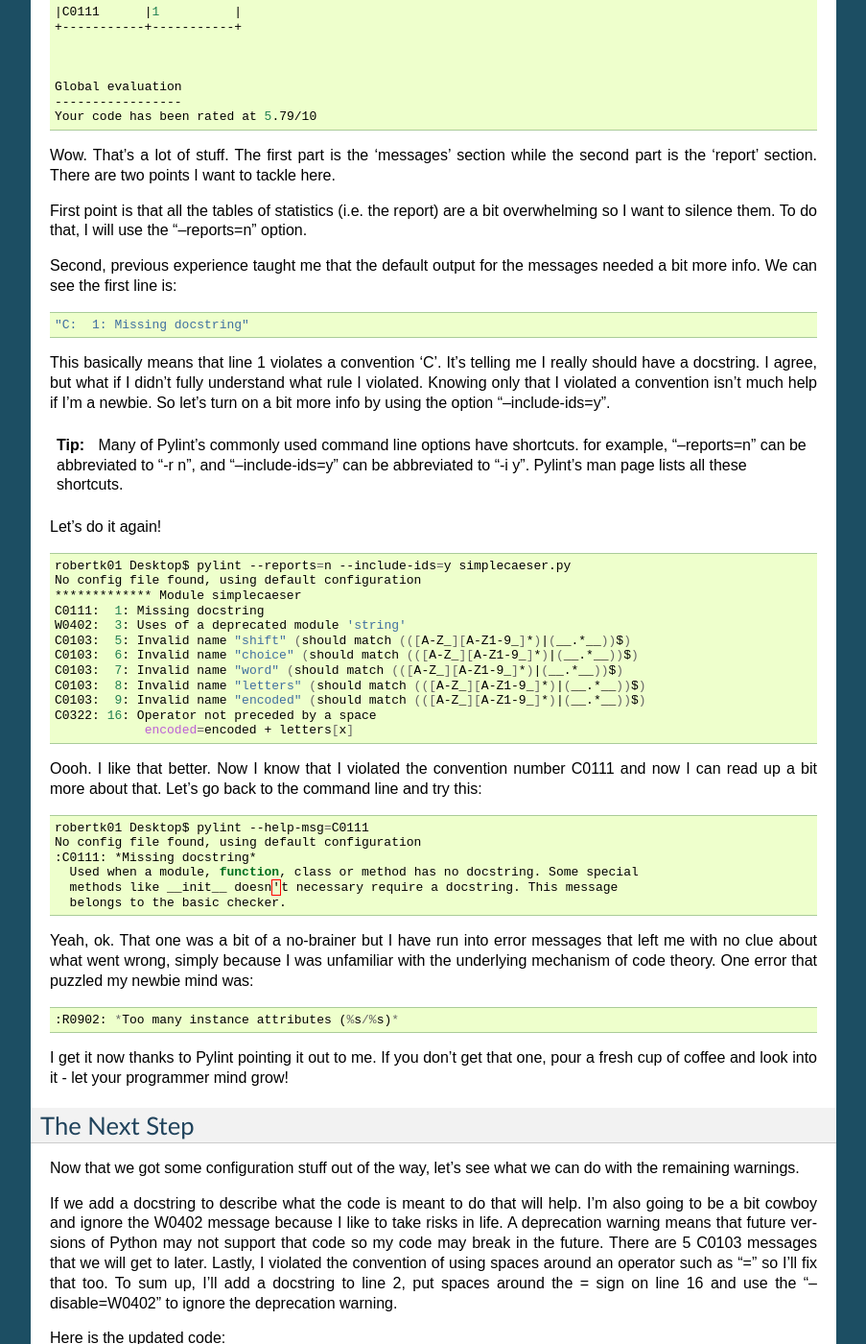
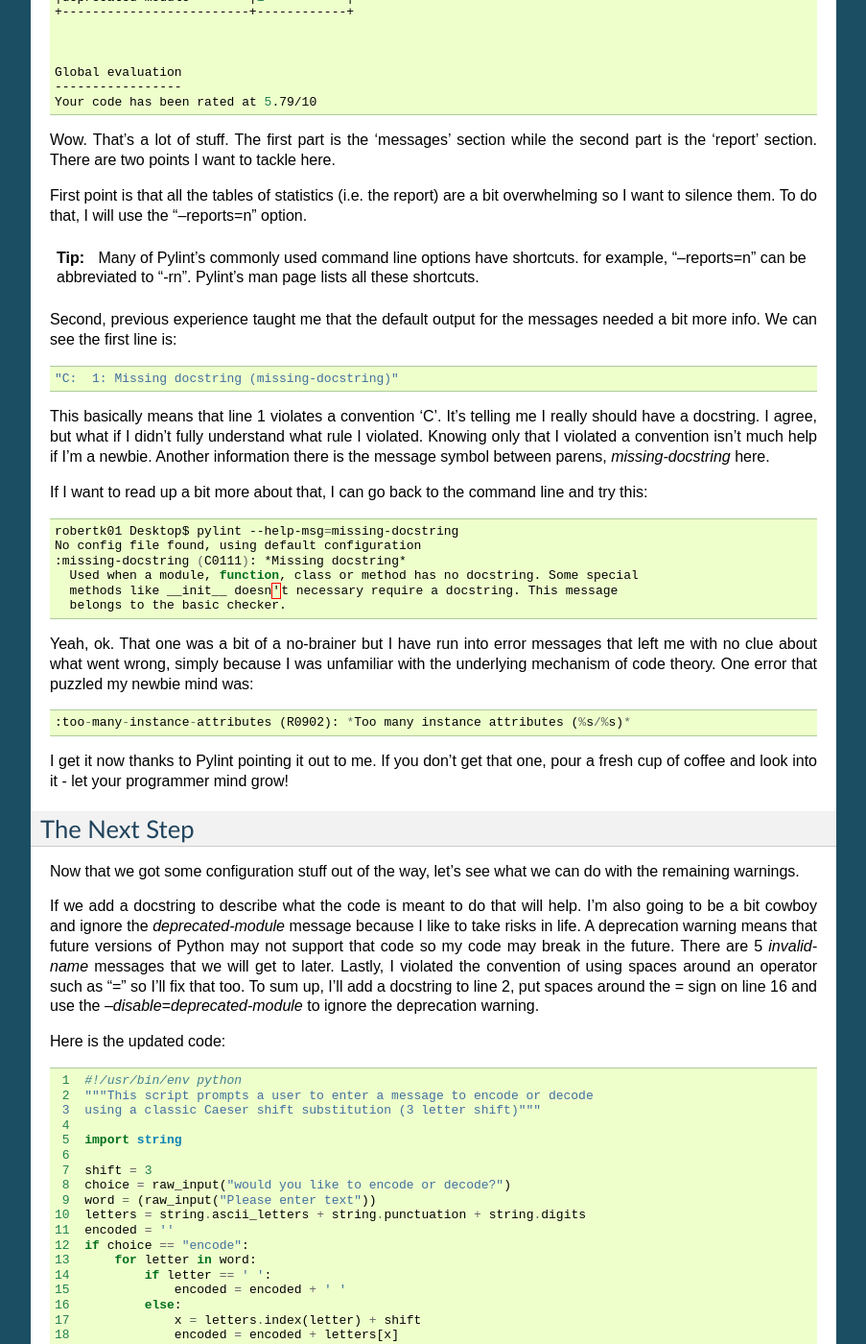
Before and after one commit to gurneyalex/pylint, a Sphinx documentation site: the page built from doc/tutorial.rst, in a window 1280 px wide and 1400 px high, scrolled down 3608 px. Shown: the whole window at 96% size, without its empty margins (198-1101 px from the left). Built offline with Sphinx 7.4.7, drawn with Linux system fonts in a browser that asks for light colours; pages that are not in the unit, such as notebooks, are missing from menus; some of the changed text lies outside the part shown.

Commit message:
[doc] update documentation outputs and options. Closes #66

```diff
--- a/doc/tutorial.rst
+++ b/doc/tutorial.rst
@@ -69,7 +69,6 @@
   Reports:
     --files-output=<y_or_n>
     --reports=<y_or_n>
-    --include-ids=<y_or_n>
     --output-format=<format>
 
 Also pay attention to the last bit of help output.  This gives you a hint of what
@@ -138,16 +137,16 @@
   robertk01 Desktop$ pylint simplecaeser.py
   No config file found, using default configuration
   ************* Module simplecaeser
-  C:  1: Missing docstring
-  W:  3: Uses of a deprecated module 'string'
-  C:  5: Invalid name "shift" (should match (([A-Z_][A-Z1-9_]*)|(__.*__))$)
-  C:  6: Invalid name "choice" (should match (([A-Z_][A-Z1-9_]*)|(__.*__))$)
-  C:  7: Invalid name "word" (should match (([A-Z_][A-Z1-9_]*)|(__.*__))$)
-  C:  8: Invalid name "letters" (should match (([A-Z_][A-Z1-9_]*)|(__.*__))$)
-  C:  9: Invalid name "encoded" (should match (([A-Z_][A-Z1-9_]*)|(__.*__))$)
-  C: 16: Operator not preceded by a space
-              encoded=encoded + letters[x]
-                   ^
+  C:  1, 0: Missing module docstring (missing-docstring)
+  W:  3, 0: Uses of a deprecated module 'string' (deprecated-module)
+  C:  5, 0: Invalid constant name "shift" (invalid-name)
+  C:  6, 0: Invalid constant name "choice" (invalid-name)
+  C:  7, 0: Invalid constant name "word" (invalid-name)
+  C:  8, 0: Invalid constant name "letters" (invalid-name)
+  C:  9, 0: Invalid constant name "encoded" (invalid-name)
+  C: 16,12: Operator not preceded by a space
+	      encoded=encoded + letters[x]
+		     ^ (no-space-before-operator)
 
 
   Report
@@ -221,17 +220,17 @@
   Messages
   --------
 
-  +-----------+-----------+
-  |message id |occurrences |
-  +===========+===========+
-  |C0103      |5          |
-  +-----------+-----------+
-  |W0402      |1          |
-  +-----------+-----------+
-  |C0322      |1          |
-  +-----------+-----------+
-  |C0111      |1          |
-  +-----------+-----------+
+  +-------------------------+------------+
+  |message id               |occurrences |
+  +=========================+============+
+  |invalid-name             |5           |
+  +-------------------------+------------+
+  |no-space-before-operator |1           |
+  +-------------------------+------------+
+  |missing-docstring        |1           |
+  +-------------------------+------------+
+  |deprecated-module        |1           |
+  +-------------------------+------------+
 
 
 
@@ -244,59 +243,42 @@
 second part is the 'report' section.  There are two points I want to tackle here.
 
 First point is that all the tables of statistics (i.e. the report) are a bit
-overwhelming so I want to silence them.  To do that, I will use the "--reports=n" option.
+overwhelming so I want to silence them.  To do that, I will use the
+"--reports=n" option.
+
+.. tip:: Many of Pylint's commonly used command line options have shortcuts.
+ for example, "--reports=n" can be abbreviated to "-rn". Pylint's man page lists
+ all these shortcuts.
 
 Second, previous experience taught me that the default output for the messages
 needed a bit more info.  We can see the first line is: ::
 
-  "C:  1: Missing docstring"
+  "C:  1: Missing docstring (missing-docstring)"
 
 This basically means that line 1 violates a convention 'C'.  It's telling me I
 really should have a docstring.  I agree, but what if I didn't fully understand
 what rule I violated.  Knowing only that I violated a convention isn't much help
-if I'm a newbie.  So let's turn on a bit more info by using the option
-"--include-ids=y".
+if I'm a newbie. Another information there is the message symbol between parens,
+`missing-docstring` here.
 
-.. tip:: Many of Pylint's commonly used command line options have shortcuts.
- for example, "--reports=n" can be abbreviated to "-r n", and "--include-ids=y"
- can be abbreviated to "-i y". Pylint's man page lists all these shortcuts.
-
-Let's do it again!
-
-.. sourcecode:: bash
-
-  robertk01 Desktop$ pylint --reports=n --include-ids=y simplecaeser.py
-  No config file found, using default configuration
-  ************* Module simplecaeser
-  C0111:  1: Missing docstring
-  W0402:  3: Uses of a deprecated module 'string'
-  C0103:  5: Invalid name "shift" (should match (([A-Z_][A-Z1-9_]*)|(__.*__))$)
-  C0103:  6: Invalid name "choice" (should match (([A-Z_][A-Z1-9_]*)|(__.*__))$)
-  C0103:  7: Invalid name "word" (should match (([A-Z_][A-Z1-9_]*)|(__.*__))$)
-  C0103:  8: Invalid name "letters" (should match (([A-Z_][A-Z1-9_]*)|(__.*__))$)
-  C0103:  9: Invalid name "encoded" (should match (([A-Z_][A-Z1-9_]*)|(__.*__))$)
-  C0322: 16: Operator not preceded by a space
-              encoded=encoded + letters[x]
-
-Oooh.  I like that better.  Now I know that I violated the convention number
-C0111 and now I can read up a bit more about that.  Let's go back to the
+If I want to read up a bit more about that, I can go back to the
 command line and try this:
 
 .. sourcecode:: bash
 
-  robertk01 Desktop$ pylint --help-msg=C0111
+  robertk01 Desktop$ pylint --help-msg=missing-docstring
   No config file found, using default configuration
-  :C0111: *Missing docstring*
+  :missing-docstring (C0111): *Missing docstring*
     Used when a module, function, class or method has no docstring. Some special
     methods like __init__ doesn't necessary require a docstring. This message
     belongs to the basic checker.
 
-Yeah, ok.  That one was a bit of a no-brainer but I have run into error messages
+Yeah, ok. That one was a bit of a no-brainer but I have run into error messages
 that left me with no clue about what went wrong, simply because I was unfamiliar
 with the underlying mechanism of code theory.  One error that puzzled my newbie
 mind was: ::
 
-  :R0902: *Too many instance attributes (%s/%s)*
+  :too-many-instance-attributes (R0902): *Too many instance attributes (%s/%s)*
 
 I get it now thanks to Pylint pointing it out to me.  If you don't get that one,
 pour a fresh cup of coffee and look into it - let your programmer mind grow!
@@ -309,13 +291,13 @@
 do with the remaining warnings.
 
 If we add a docstring to describe what the code is meant to do that will help.
-I'm also going to be a bit cowboy and ignore the W0402 message because I like to
-take risks in life.  A deprecation warning means that future versions of Python
-may not support that code so my code may break in the future.  There are 5 C0103
-messages that we will get to later.  Lastly, I violated the convention of using
-spaces around an operator such as "=" so I'll fix that too.  To sum up, I'll add
-a docstring to line 2, put spaces around the = sign on line 16 and use the
-"--disable=W0402" to ignore the deprecation warning.
+I'm also going to be a bit cowboy and ignore the `deprecated-module` message
+because I like to take risks in life.  A deprecation warning means that future
+versions of Python may not support that code so my code may break in the future.
+There are 5 `invalid-name` messages that we will get to later.  Lastly, I violated the
+convention of using spaces around an operator such as "=" so I'll fix that too.
+To sum up, I'll add a docstring to line 2, put spaces around the = sign on line
+16 and use the `--disable=deprecated-module` to ignore the deprecation warning.
 
 Here is the updated code:
 
@@ -349,20 +331,21 @@
   26
   27  print encoded
 
-And here is what happens when we run it with our --disable=W0402 option:
+And here is what happens when we run it with our `--disable=deprecated-module`
+option:
 
 .. sourcecode:: bash
 
-  robertk01 Desktop$ pylint --reports=n --include-ids=y --disable=W0402 simplecaeser.py
+  robertk01 Desktop$ pylint --reports=n --disable=deprecated-module simplecaeser.py
   No config file found, using default configuration
   ************* Module simplecaeser
-  C0103:  7: Invalid name "shift" (should match (([A-Z_][A-Z1-9_]*)|(__.*__))$)
-  C0103:  8: Invalid name "choice" (should match (([A-Z_][A-Z1-9_]*)|(__.*__))$)
-  C0103:  9: Invalid name "word" (should match (([A-Z_][A-Z1-9_]*)|(__.*__))$)
-  C0103: 10: Invalid name "letters" (should match (([A-Z_][A-Z1-9_]*)|(__.*__))$)
-  C0103: 11: Invalid name "encoded" (should match (([A-Z_][A-Z1-9_]*)|(__.*__))$)
+  C:  7, 0: Invalid constant name "shift" (invalid-name)
+  C:  8, 0: Invalid constant name "choice" (invalid-name)
+  C:  9, 0: Invalid constant name "word" (invalid-name)
+  C: 10, 0: Invalid constant name "letters" (invalid-name)
+  C: 11, 0: Invalid constant name "encoded" (invalid-name)
 
-Nice!  We're down to just the C0103 messages.
+Nice!  We're down to just the `invalid-name` messages.
 
 There are fairly well defined conventions around naming things like instance
 variables, functions, classes, etc.  The conventions focus on the use of
@@ -380,12 +363,12 @@
 "should match [a-z\_][a-z0-9\_]{2,30}$".  Notice the lowercase letters in the
 regular expression (a-z versus A-Z).
 
-If we run that rule using a --const-rgx='[a-z\_][a-z0-9\_]{2,30}$' option, it
+If we run that rule using a `--const-rgx='[a-z\_][a-z0-9\_]{2,30}$'` option, it
 will now be quite quiet:
 
 .. sourcecode:: bash
 
-  robertk01 Desktop$ pylint --reports=n --include-ids=y --disable=W0402 --const-rgx='[a-z_][a-z0-9_]{2,30}$'  simplecaeser.py
+  robertk01 Desktop$ pylint --reports=n --disable=deprecated-module --const-rgx='[a-z_][a-z0-9_]{2,30}$'  simplecaeser.py
   No config file found, using default configuration
 
 Regular expressions can be quite a beast so take my word on this particular
```
Also changed, not shown: doc/run.rst (+6 -11 lines).
